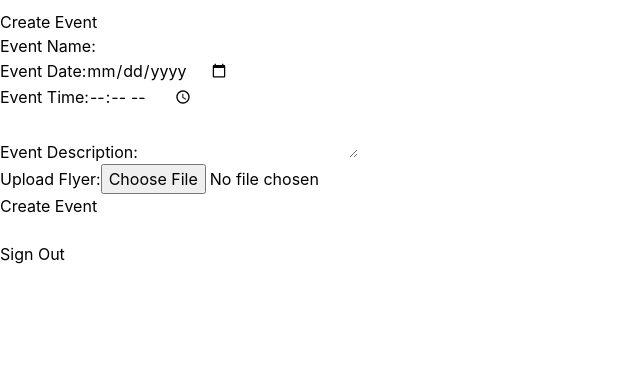
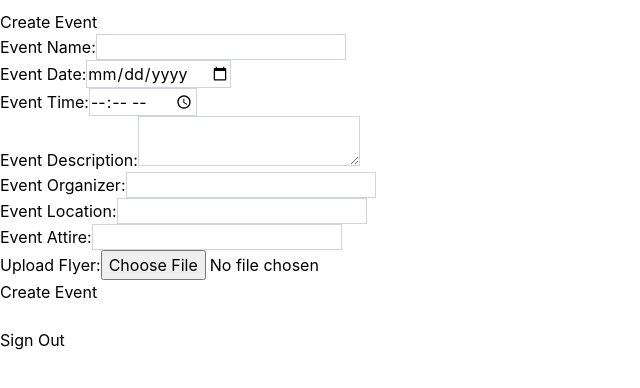
Before and after one commit to okezieuc/fisk-events-board, a React (Create React App) app: page /create in a window 1280 px wide. Shown: the top 388 px of the page, without its empty margins (0-640 px from the left). Built offline with nearby package versions, Linux system fonts and the light colour scheme; no server answers; sample sign-in values are in the browser's storage.

Commit message:
Adds added types to CreateEventPage This commit adds prev commit's new types to the create event process and componentizes createEventPage to an extent.

```diff
--- a/src/pages/CreateEventPage.tsx
+++ b/src/pages/CreateEventPage.tsx
@@ -9,14 +9,18 @@ type EventDetails = {
     name: string,
     date: string,
     time: string,
-    description: string
+    description: string,
+    organizer: string,
+    location: string,
+    attire: string,
 };
 
 function CreateEventPage() {
     const { user, signOut } = useAuth();
 
     const [eventDetails, setEventDetails] = useState<EventDetails>({
-        name: '', date: '', time: '', description: ''
+        name: '', date: '', time: '', description: '',
+        organizer: '', location: '', attire: ''
     });
 
     const [flyer, setFlyer] = useState<File | null>(null);
@@ -60,6 +64,9 @@ function CreateEventPage() {
                     description: eventDetails.description,
                     dateTime: dateTimeToTimestamp(eventDetails.date, eventDetails.time),
                     flyerData: flyer,
+                    organizer: eventDetails.organizer,
+                    location: eventDetails.location,
+                    attire: eventDetails.attire
                 });
             } catch(error) {
                 console.log(error);
@@ -74,46 +81,21 @@ function CreateEventPage() {
             <h2>Create Event</h2>
             <form onSubmit={handleSubmit}>
                 <div>
-                    <label htmlFor="name">Event Name:</label>
-                    <input
-                        type="text"
-                        id="name"
-                        name="name"
-                        value={eventDetails.name}
-                        onChange={handleChange}
-                        required
-                    />
+                    <HTMLTextInputComponent name="name" type="text" value={eventDetails.name} onChange={handleChange}/>
                 </div>
                 <div>
-                    <label htmlFor="date">Event Date:</label>
-                    <input
-                        type="date"
-                        id="date"
-                        name="date"
-                        value={eventDetails.date}
-                        onChange={handleChange}
-                        required
-                    />
+                    <HTMLTextInputComponent name="date" type="date" value={eventDetails.date} onChange={handleChange}/>
                     <br/>
-                    <label htmlFor='time'> Event Time:</label>
-                    <input
-                        type="time"
-                        id="time"
-                        name="time"
-                        value={eventDetails.time}
-                        onChange={handleChange}
-                        required
-                    />
+                    <HTMLTextInputComponent name="time" type="time" value={eventDetails.time} onChange={handleChange}/>
                 </div>
                 <div>
-                    <label htmlFor="description">Event Description:</label>
-                    <textarea
-                        id="description"
-                        name="description"
-                        value={eventDetails.description}
-                        onChange={handleChange}
-                        required
-                    />
+                    <HTMLTextInputComponent name="description" isTextArea type="" value={eventDetails.description} onChange={handleChange}/>
+                    <br/>
+                    <HTMLTextInputComponent name="organizer" type="text" value={eventDetails.organizer} onChange={handleChange}/>
+                    <br/>
+                    <HTMLTextInputComponent name="location" type="text" value={eventDetails.location} onChange={handleChange}/>
+                    <br/>
+                    <HTMLTextInputComponent name="attire" type="text" value={eventDetails.attire} onChange={handleChange} isOptional/>
                 </div>
                 <div>
                     <label htmlFor="flyer">Upload Flyer:</label>
@@ -141,4 +123,39 @@ function CreateEventPage() {
     );
 }
 
+// temporary to be deprecated on styling update
+const HTMLTextInputComponent = (props: {
+    name: string,
+    type: string,
+    value: string,
+    onChange: (event: React.ChangeEvent<HTMLInputElement> | React.ChangeEvent<HTMLTextAreaElement>) => void,
+    isTextArea?: boolean
+    isOptional?: boolean
+}) => {
+    return (
+        <>
+            <label htmlFor={props.name}>Event {props.name[0].toUpperCase() + props.name.slice(1)}:</label>
+            {props.isTextArea ?
+                <textarea
+                    className='border border-gray-300'
+                    id={props.name}
+                    name={props.name}
+                    value={props.value}
+                    onChange={props.onChange}
+                    required={!props.isOptional}
+                />
+            :    <input
+                    className='border border-gray-300'
+                    type={props.type}
+                    id={props.name}
+                    name={props.name}
+                    value={props.value}
+                    onChange={props.onChange}
+                    required={!props.isOptional}
+                />
+            }
+        </>
+    )
+}
+
 export default CreateEventPage;
```
